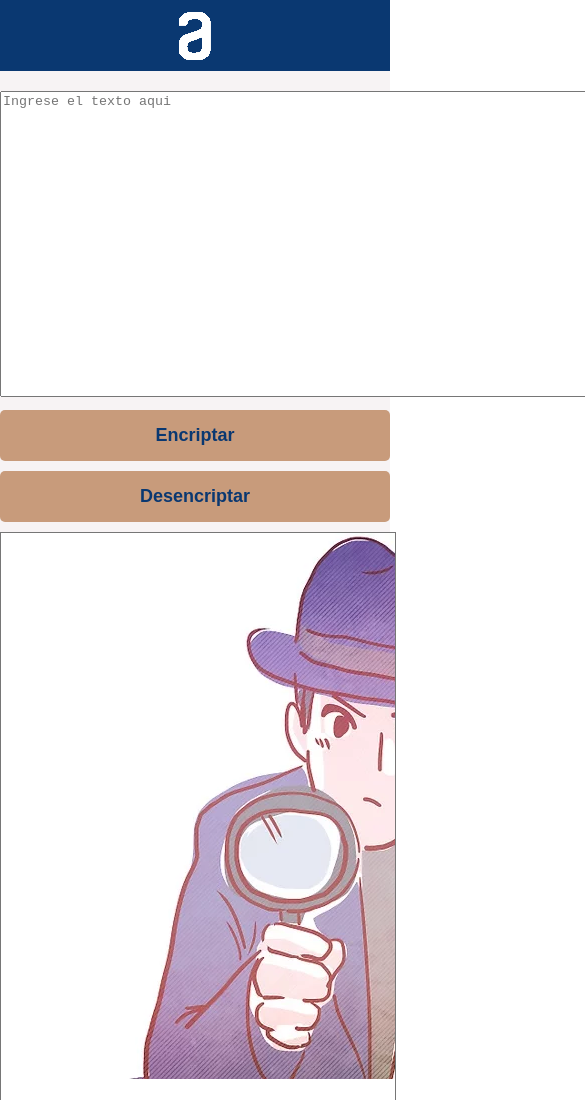
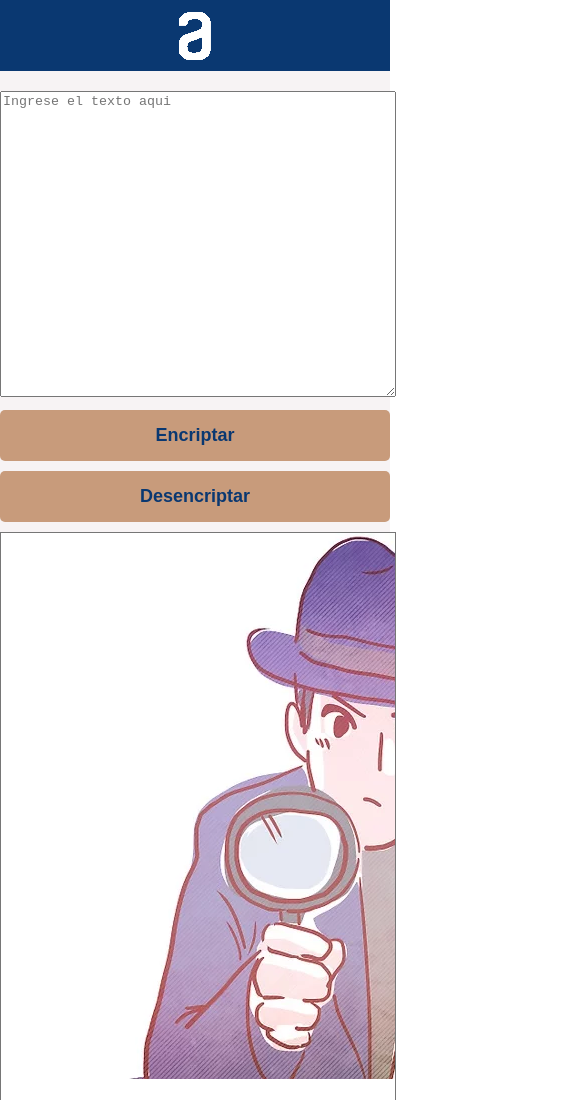
Before and after one commit to TanitoCode/encriptador_JavaScript, a plain HTML site: page index.html in a window 390 px wide. Shown: the top 1100 px of the page, 585 px wide, since content can reach past the window. Drawn offline with Linux system fonts and the light colour scheme.

Commit message:
Arreglando responsive del textArea

```diff
--- a/style.css
+++ b/style.css
@@ -130,6 +130,9 @@ footer{
     section{
         width: 100%;
     }
+    .input-texto{
+        width: 100%;
+    }
 
     .encriptar, .desencriptar, .copiar{
         display: block;
```
